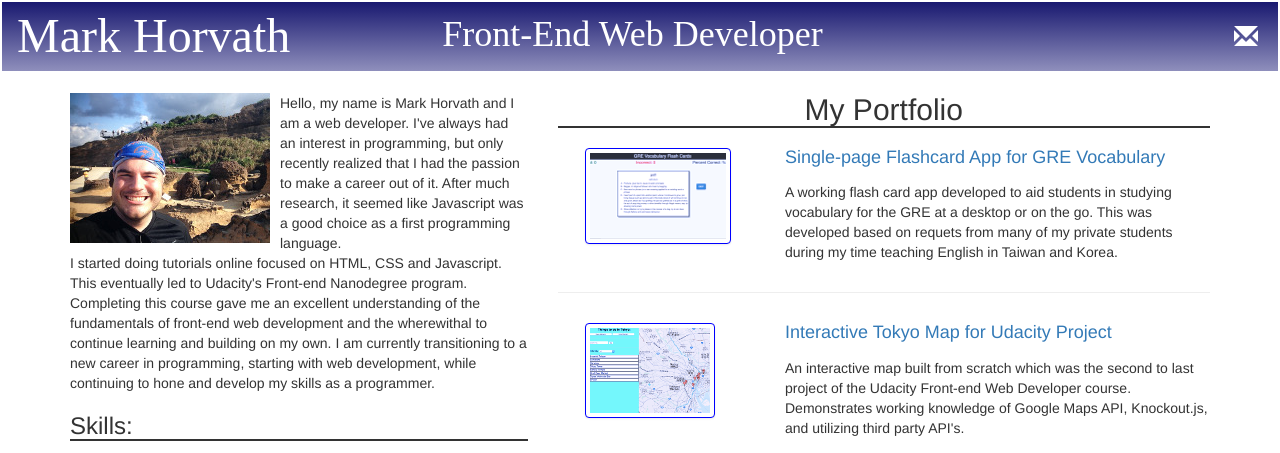
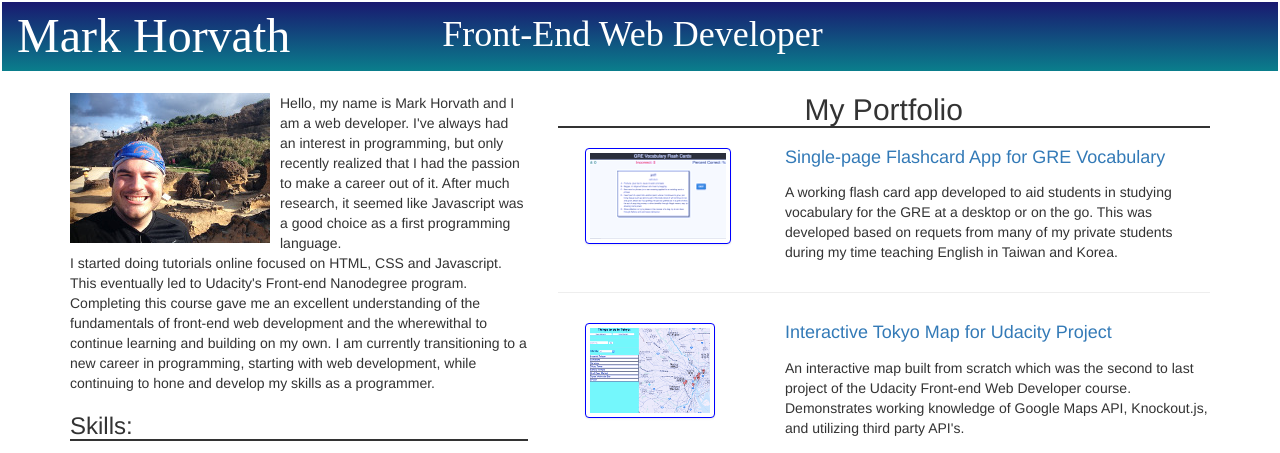
Before and after one commit to markhorvath/my-portfolio, a website: page index.html in a window 1280 px wide. Shown: the top 453 px of the page. Drawn offline with nearby package versions, Linux system fonts and the light colour scheme; a web font is replaced by a local one.

Commit message:
removed contact @mailto

```diff
--- a/css/style.css
+++ b/css/style.css
@@ -8,7 +8,7 @@ header {
     color: white;
     font-size: 48px;
     font-family: 'Gentium Book Basic', serif;
-    background-image: linear-gradient(to bottom, #191970 0, #8F8FBC 100%);
+    background-image: linear-gradient(to bottom, #191970 0, #0A7E8C 100%);
 }
 
 h2 {
--- a/index.html
+++ b/index.html
@@ -28,7 +28,6 @@
             <div id="webdev" class="col-md-4 col-xs-6">
             Front-End Web Developer
             </div>
-            <div class="navbar-right col-md-4 col-xs-6"><a href="mailto:markhorvath7@gmail.com" id="contact"><span class="glyphicon glyphicon-envelope"></span></a></div>
          </div>
       </header>
    </div>
```
